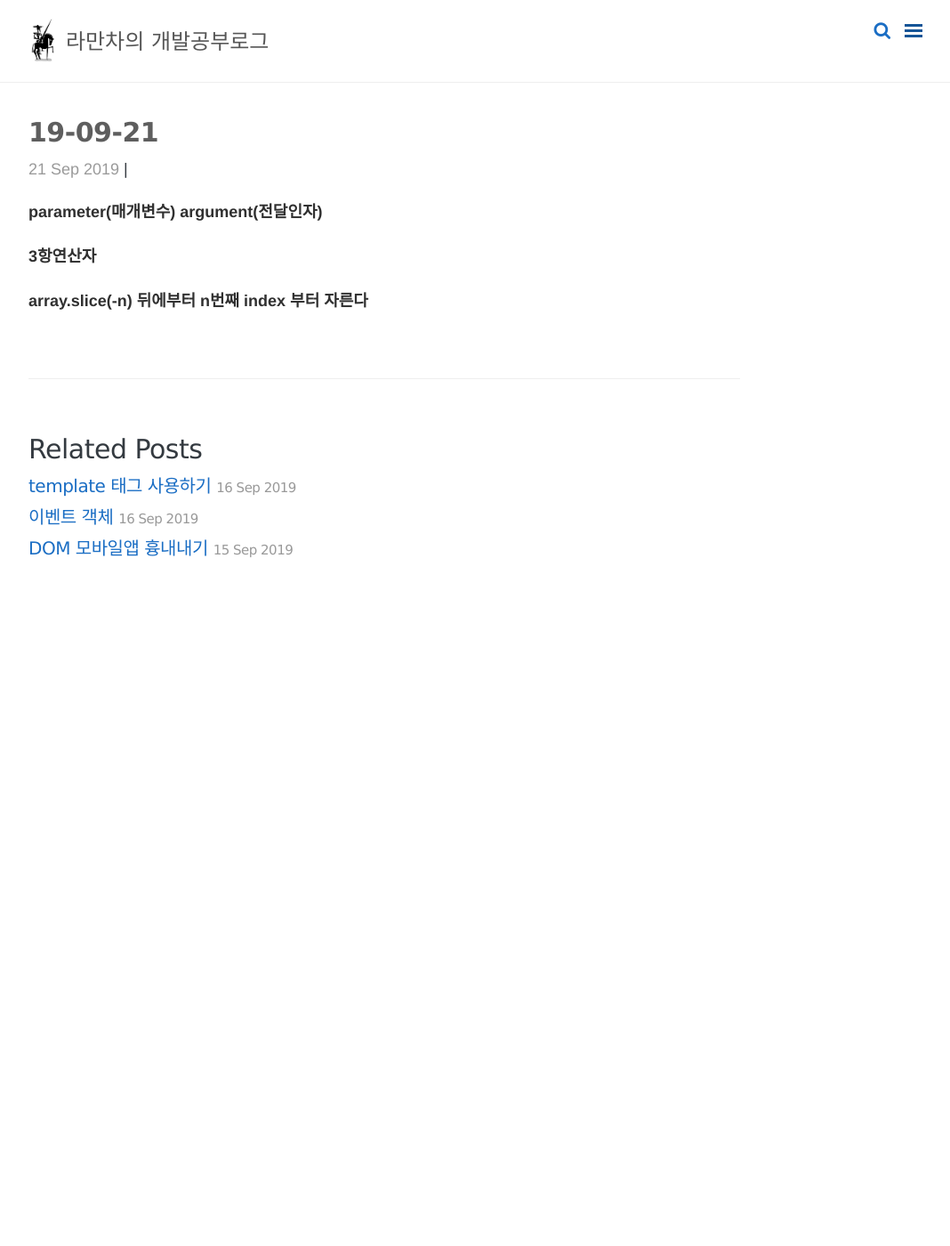
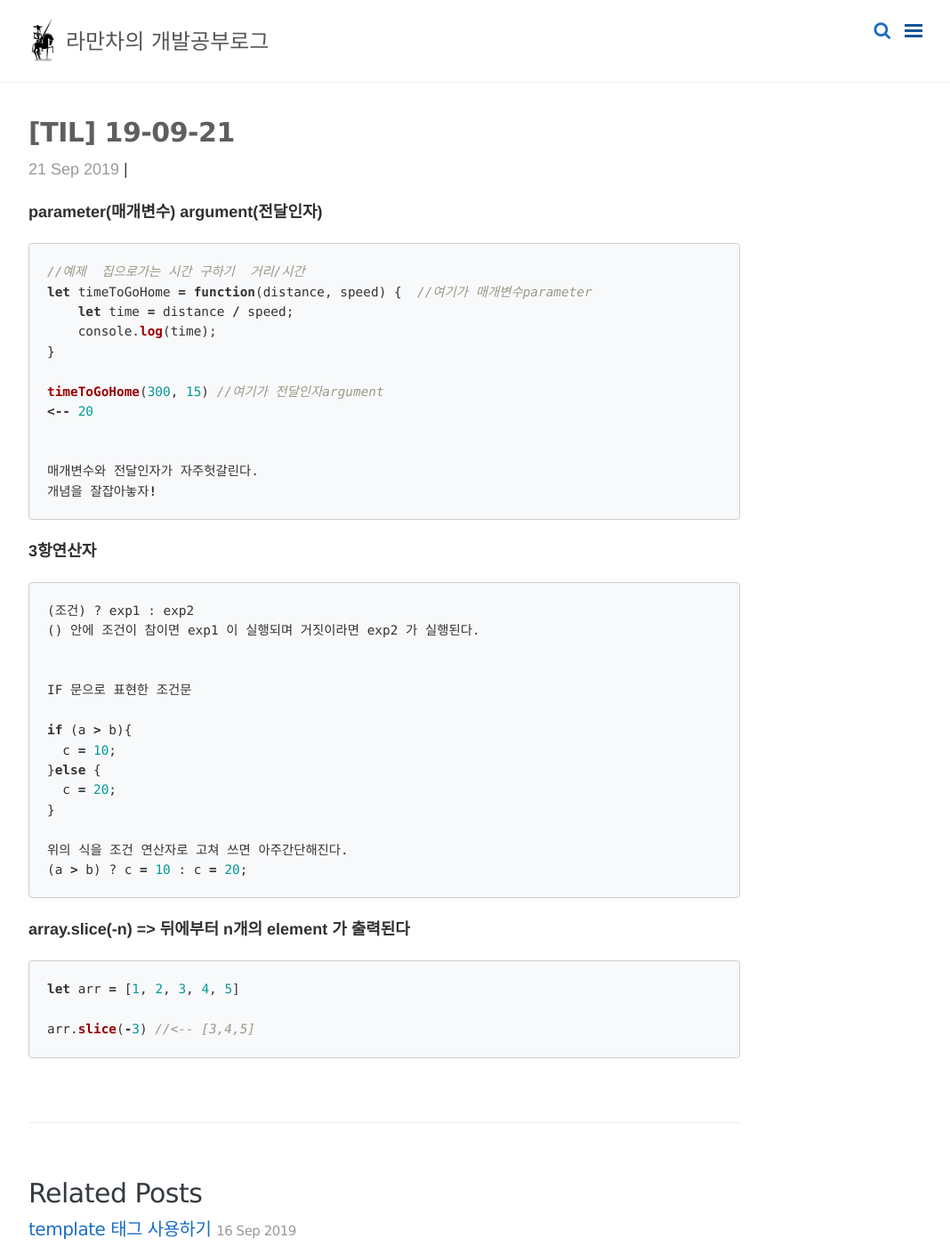
Before and after one commit to ElliottYoon7/ElliottYoon7.github.io, a Jekyll site: the page built from _posts/2019-09-21-TIL.md, in a window 1280 px wide and 1400 px high. Shown: the whole window at 89% size, without its empty margins (208-1276 px from the left). Built offline with Jekyll 4.4.1, drawn with Linux system fonts in a browser that asks for light colours; nearby versions of some CDN libraries; comment, search, counter and statistics services are not loaded.

Commit message:
Update 2019-09-21-TIL.md

````diff
--- a/_posts/2019-09-21-TIL.md
+++ b/_posts/2019-09-21-TIL.md
@@ -1,7 +1,7 @@
 ---
 
 layout: post
-title:  "19-09-21"
+title:  "[TIL] 19-09-21"
 author: Elliott Yoon
 date:   2019-09-21
 categories: [TIL]
@@ -12,6 +12,48 @@ categories: [TIL]
 
 **parameter(매개변수) argument(전달인자)**
 
+```js
+//예제  집으로가는 시간 구하기  거리/시간
+let timeToGoHome = function(distance, speed) {  //여기가 매개변수parameter
+    let time = distance / speed;
+    console.log(time);
+}
+
+timeToGoHome(300, 15) //여기가 전달인자argument
+<-- 20
+
+
+매개변수와 전달인자가 자주헛갈린다.
+개념을 잘잡아놓자!
+```
+
+
+
 **3항연산자**
 
-**array.slice(-n)  뒤에부터 n번째 index 부터 자른다**
+```js
+(조건) ? exp1 : exp2
+() 안에 조건이 참이면 exp1 이 실행되며 거짓이라면 exp2 가 실행된다.
+
+
+IF 문으로 표현한 조건문
+
+if (a > b){
+  c = 10;
+}else {
+  c = 20;
+}
+
+위의 식을 조건 연산자로 고쳐 쓰면 아주간단해진다.
+(a > b) ? c = 10 : c = 20;
+```
+
+
+
+**array.slice(-n)  => 뒤에부터 n개의 element 가 출력된다**
+
+```js
+let arr = [1, 2, 3, 4, 5]
+
+arr.slice(-3) //<-- [3,4,5]
+```
````
